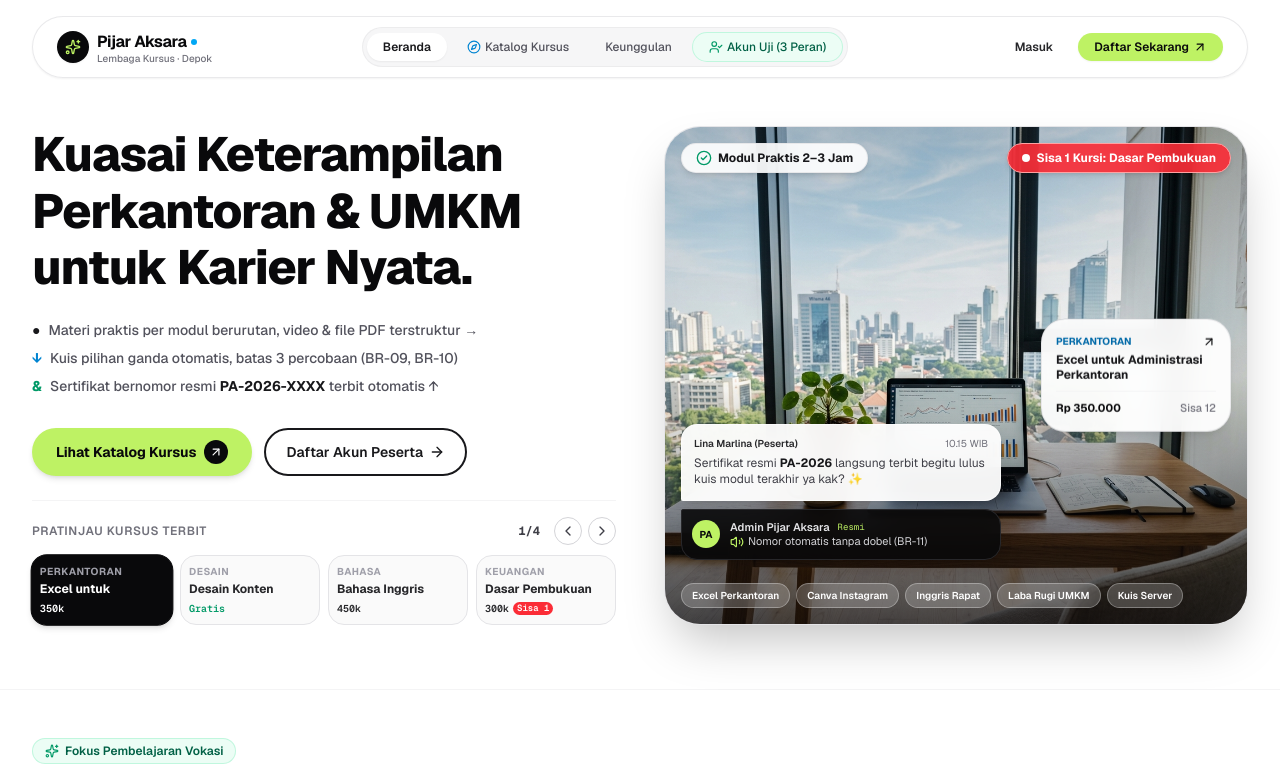
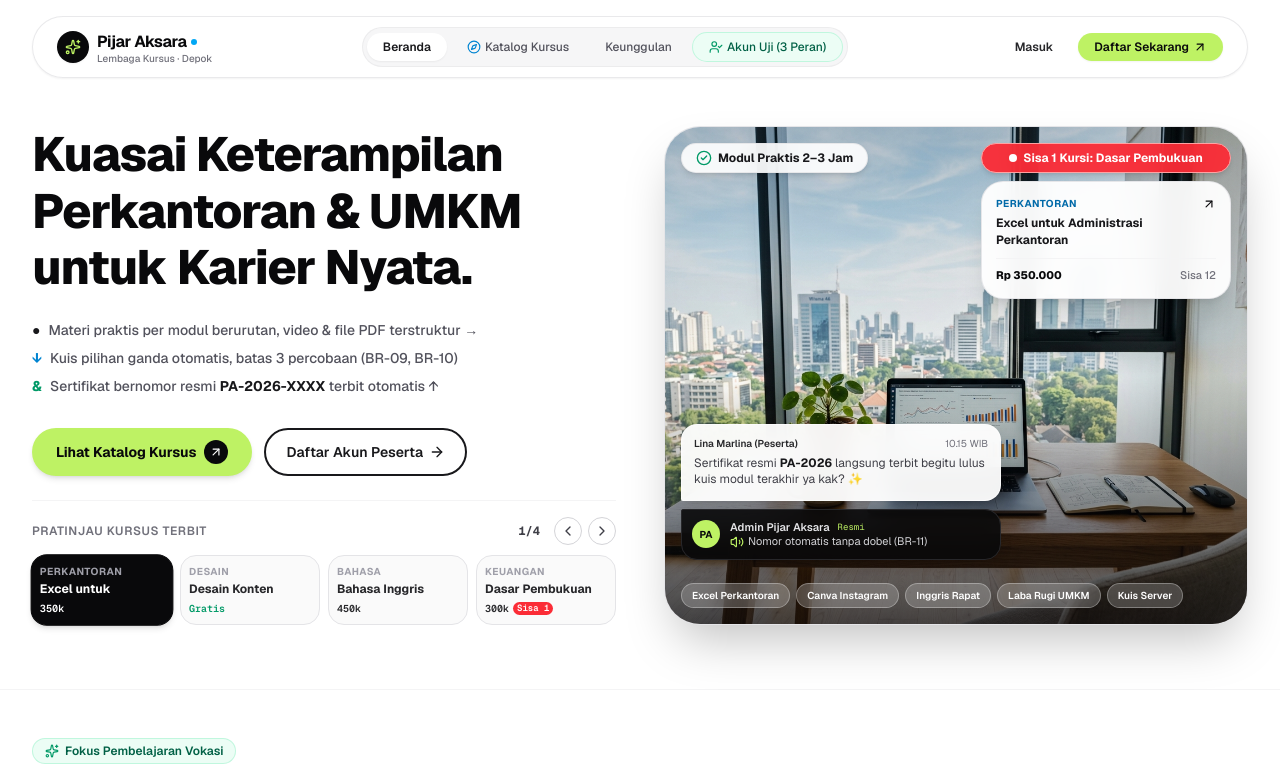
Before and after one commit to salmouzx/kursus-pijar-aksara-salma, a Next.js app: page / in a window 1280 px wide. Shown: the top 782 px of the page. Built offline with nearby package versions, Linux system fonts and the light colour scheme.

Commit message:
style(hero): tempatkan kartu pratinjau kursus tepat di bawah badge sisa kursi dengan lebar seragam

```diff
--- a/src/components/hero-section.tsx
+++ b/src/components/hero-section.tsx
@@ -179,12 +179,33 @@ export function HeroSection({ onSelectCourse, onOpenAuth, onScrollToCatalog }: H
                 </div>
               </div>
 
-              {/* Top Right Urgent Seat Badge (BR-06 Highlight) */}
-              <div className="absolute top-4 right-4">
-                <div className="bg-red-500/90 backdrop-blur-md px-3.5 py-1.5 rounded-full border border-red-300 shadow-md text-xs font-bold text-white flex items-center gap-1.5 animate-pulse">
-                  <span className="w-2 h-2 rounded-full bg-white"></span>
-                  <span>Sisa 1 Kursi: Dasar Pembukuan</span>
+              {/* Top Right Stack: Urgent Badge + Course Preview Card (Di Bawah Pas Badge) */}
+              <div className="absolute top-4 right-4 flex flex-col items-end gap-2 z-20 w-[240px] sm:w-[250px]">
+                {/* Urgent Seat Badge */}
+                <div className="w-full bg-red-500/95 backdrop-blur-md px-3.5 py-1.5 rounded-full border border-red-300 shadow-md text-xs font-bold text-white flex items-center justify-center gap-1.5 animate-pulse">
+                  <span className="w-2 h-2 rounded-full bg-white shrink-0"></span>
+                  <span className="truncate">Sisa 1 Kursi: Dasar Pembukuan</span>
                 </div>
+
+                {/* Course Preview Card (Lebar serasi pas dengan badge di atas) */}
+                <button
+                  onClick={() => onSelectCourse(currentCourse)}
+                  className="w-full bg-white/95 backdrop-blur-md p-3.5 rounded-[22px] border border-zinc-200/90 shadow-xl hover:scale-[1.02] transition-all text-left group/card"
+                >
+                  <div className="flex items-center justify-between mb-1">
+                    <span className="text-[10px] font-bold text-sky-700 uppercase tracking-wider">{currentCourse.kategori}</span>
+                    <ArrowUpRight className="w-3.5 h-3.5 text-zinc-950 group-hover/card:translate-x-0.5 group-hover/card:-translate-y-0.5 transition-transform" />
+                  </div>
+                  <h4 className="text-xs font-bold text-zinc-900 leading-snug line-clamp-2">
+                    {currentCourse.judul}
+                  </h4>
+                  <div className="mt-2.5 pt-2 border-t border-zinc-100 flex items-center justify-between text-[11px]">
+                    <span className="font-extrabold text-zinc-950">
+                      {currentCourse.harga === 0 ? "Gratis" : `Rp ${currentCourse.harga.toLocaleString("id-ID")}`}
+                    </span>
+                    <span className="text-zinc-500 font-medium">Sisa {currentCourse.sisaKursi}</span>
+                  </div>
+                </button>
               </div>
 
               {/* Conversational Floating Chat Bubbles (inspired by Prospera download (1).jpeg) */}
@@ -232,27 +253,6 @@ export function HeroSection({ onSelectCourse, onOpenAuth, onScrollToCatalog }: H
                 ))}
               </div>
 
-              {/* Bottom Right CTA Trigger Card */}
-              <div className="absolute top-1/2 -translate-y-1/2 right-4 hidden sm:block">
-                <button
-                  onClick={() => onSelectCourse(currentCourse)}
-                  className="bg-white/95 backdrop-blur-md p-3.5 rounded-3xl border border-zinc-200/80 shadow-xl hover:scale-105 transition-all text-left max-w-[190px] group/card"
-                >
-                  <div className="flex items-center justify-between mb-1">
-                    <span className="text-[10px] font-bold text-sky-700 uppercase">{currentCourse.kategori}</span>
-                    <ArrowUpRight className="w-3.5 h-3.5 text-zinc-950 group-hover/card:translate-x-0.5 transition-transform" />
-                  </div>
-                  <h4 className="text-xs font-bold text-zinc-900 leading-tight line-clamp-2">
-                    {currentCourse.judul}
-                  </h4>
-                  <div className="mt-2 pt-2 border-t border-zinc-100 flex items-center justify-between text-[11px]">
-                    <span className="font-bold text-zinc-950">
-                      {currentCourse.harga === 0 ? "Gratis" : `Rp ${currentCourse.harga.toLocaleString("id-ID")}`}
-                    </span>
-                    <span className="text-zinc-500 font-medium">Sisa {currentCourse.sisaKursi}</span>
-                  </div>
-                </button>
-              </div>
 
             </div>
           </div>
```
